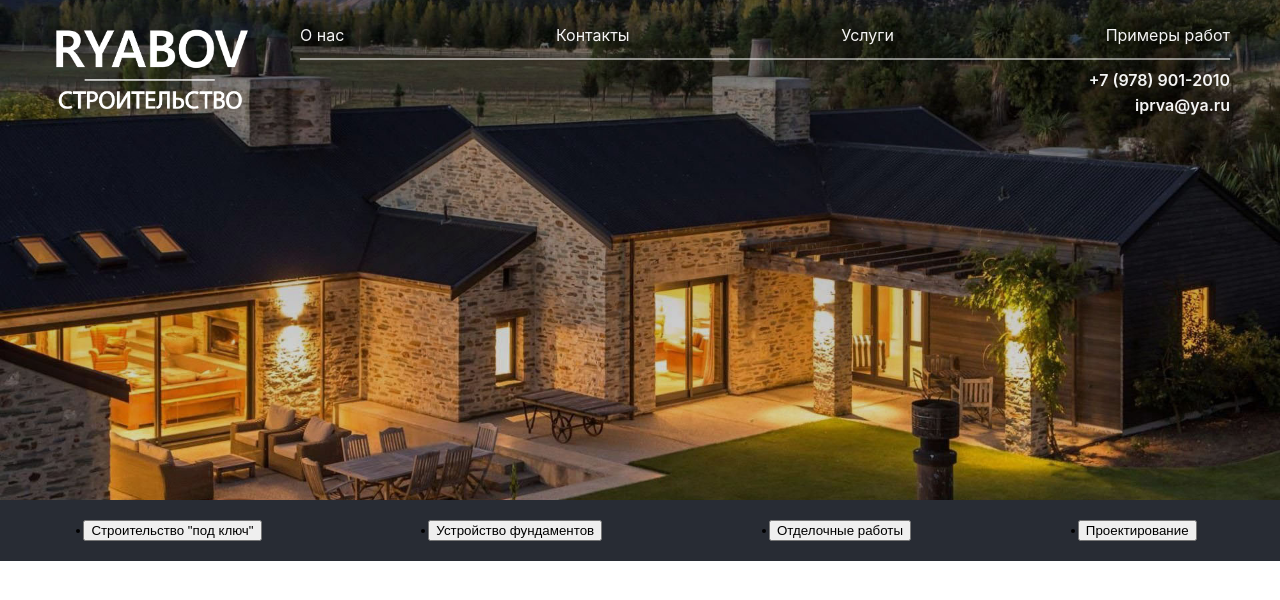
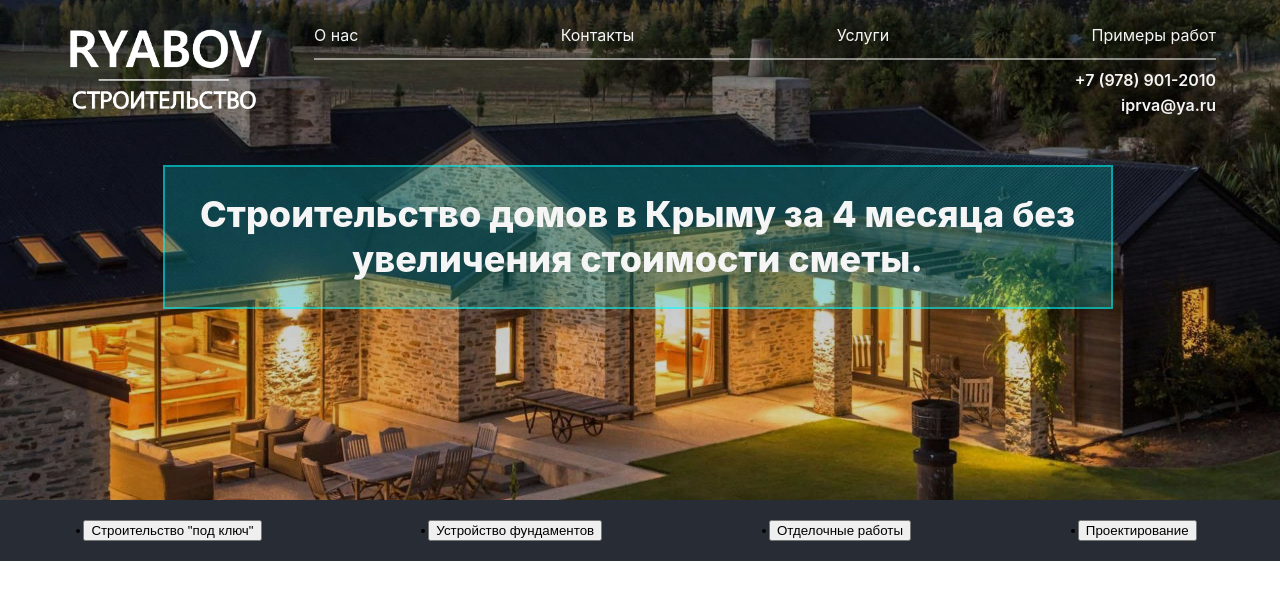
Before and after one commit to Viktor-Ryabov/building_company, a React (Create React App) app: page / in a window 1280 px wide. Shown: the top 600 px of the page. Built offline with nearby package versions, Linux system fonts and the light colour scheme.

Commit message:
added utp

```diff
--- a/src/Components/Header/Header.js
+++ b/src/Components/Header/Header.js
@@ -39,13 +39,15 @@ const Header = () => {
                         </li>
                     </div>
 
-                    <p className={`${Styles.navigationText} ${Styles.phone}`}>
-                        +7 (978) 901-2010
-                    </p>
+                    <p className={`${Styles.phone}`}>+7 (978) 901-2010</p>
 
-                    <p className={`${Styles.navigationText} ${Styles.mail}`}>iprva@ya.ru</p>
+                    <p className={`${Styles.mail}`}>iprva@ya.ru</p>
                 </ul>
             </nav>
+            <p className={`${Styles.utp}`}>
+                Строительство домов в Крыму за 4 месяца без увеличения стоимости
+                сметы.
+            </p>
         </header>
     );
 };
--- a/src/Components/Header/Header.module.css
+++ b/src/Components/Header/Header.module.css
@@ -9,15 +9,15 @@
     background-repeat: no-repeat;
     background-size: cover;
     display: flex;
-    flex-direction: row;
-    justify-content: space-around;
+    flex-direction: column;
+    justify-content: flex-start;
 }
 
 .contentWidth {
     padding: 20px 50px 0 50px;
     margin: 0;
     max-height: 200px;
-    width: 100%;
+    width: 90%;
     margin: 0 auto;
     display: grid;
     grid-template-columns: 200px auto;
@@ -37,19 +37,44 @@
     "logo menu"
     ". phone"
     ". mail"
+    "utp utp"
 }
 
-.phone{
+.phone {
     grid-area: phone;
     align-self: center;
     justify-self: flex-end;
     font-weight: 600;
+    margin: 0;
+    padding: 0;
+    font-size: 16px;
+    line-height: 24px;
+    color: whitesmoke;
 }
 .mail{
     grid-area: mail;
     align-self: center;
     justify-self: flex-end;
     font-weight: 600;
+    margin: 0;
+    padding: 0;
+    font-size: 16px;
+    line-height: 24px;
+    color: whitesmoke;
+}
+.utp{
+    grid-area: utp;
+    align-self: center;
+    justify-self: flex-start;
+    font-weight: 800;
+    font-size: 36px;
+    margin: 45px 55px 20px 50px;
+    padding: 25px;
+    line-height: 45px;
+    color: whitesmoke;
+    width: 70%;
+    border: 2px solid rgba(0, 255, 255, 0.5);
+    background: rgba(0, 255, 255, 0.2);
 }
 
 .buttonList {
```
